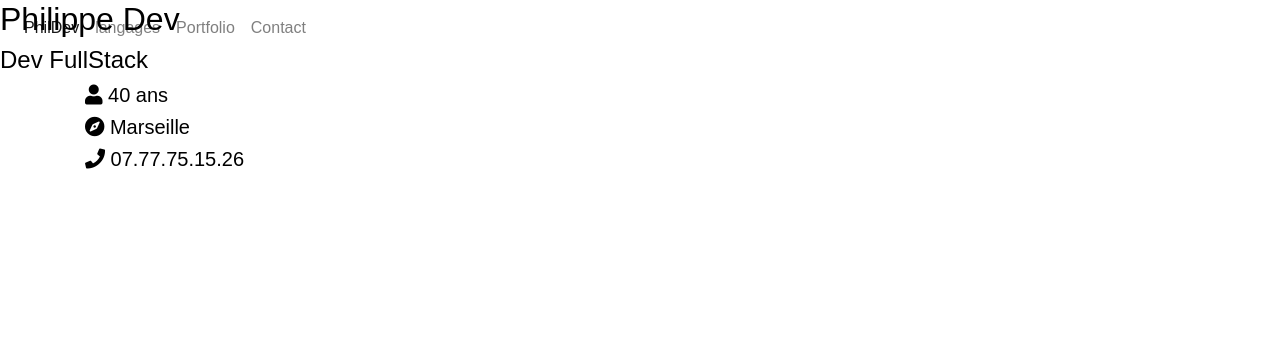
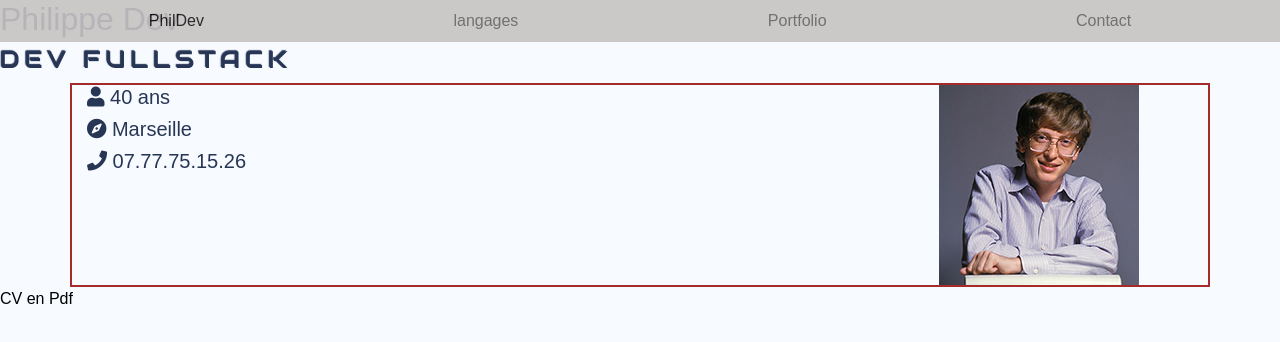
Before and after one commit to PhilCapsule/portfolio, a plain HTML site: page CV/index.html in a window 1280 px wide. Drawn offline with Linux system fonts and the light colour scheme; a web font is replaced by a local one.

Commit message:
header_navbar

```diff
--- a/CV/index.html
+++ b/CV/index.html
@@ -10,6 +10,7 @@
     <link rel="stylesheet" href="style.css">
     <link rel="stylesheet" href="./assets/css/bootstrap.css">
     <link rel="stylesheet" href="https://cdnjs.cloudflare.com/ajax/libs/font-awesome/5.9.0/css/all.min.css">
+
 </head>
 
 
@@ -32,7 +33,7 @@
             </ul>
         </div>
     </nav>
-
+   <!-- right-->
     <div>
         <h1>Philippe Dev</h1>
         <div id="line"></div>
@@ -46,9 +47,21 @@
                 <h5><i class="fa fa-compass"></i> Marseille </h5>
                 <h5><i class="fa fa-phone"></i> 07.77.75.15.26 </h5>
             </div>
+
+            <div class="d-none d-md-block col-md-6"><span
+                class="typed"></span>
+            </div>
+
+            <div class="col-6 col-md-3 photo">
+                <img src="./media/billGates.jpg" alt="Photo candidat">
+            </div>
         </div>
     </div>
 
+    <!-- btn pdf-->
+    <div class="button">
+        <a href="./media/CV.pdf" target="_blank"> CV en Pdf </a>
+    </div>
 
 
 
@@ -58,3 +71,5 @@
 
 
 </html>
+
+<!-- bootSrp -->
--- a/CV/style.css
+++ b/CV/style.css
@@ -1,5 +1,45 @@
+@import url('https://fonts.googleapis.com/css2?family=Audiowide&family=Josefin+Sans&family=Rambla&display=swap');
 
 
-p{
-    font-size: 33px;
+html {
+    scroll-behavior: smooth;
 }
+
+body {
+    color: #283655 !important;
+    background-color: #f7faff !important;
+    font-family: 'rambla', sans-serif;
+}
+
+h2, h3 {
+    font-family: 'AudioWide', sans-serif;
+    letter-spacing: 0.2em;
+    text-transform: uppercase;
+    text-shadow: -1px -1px 1px #283655;
+}
+
+li {
+    list-style-type: none;
+
+}
+
+/*Header*/
+.navbar {
+    background-color: #c6c3c3;
+    opacity: 0.9;
+    height: 42px;
+    transition: 0.9s;
+}
+
+.navbar-nav {
+    width: 80% !important;
+    margin: 0 auto;
+    justify-content: space-between;
+}
+
+
+
+
+.presentation {
+    border: brown 2px solid;
+}
```
